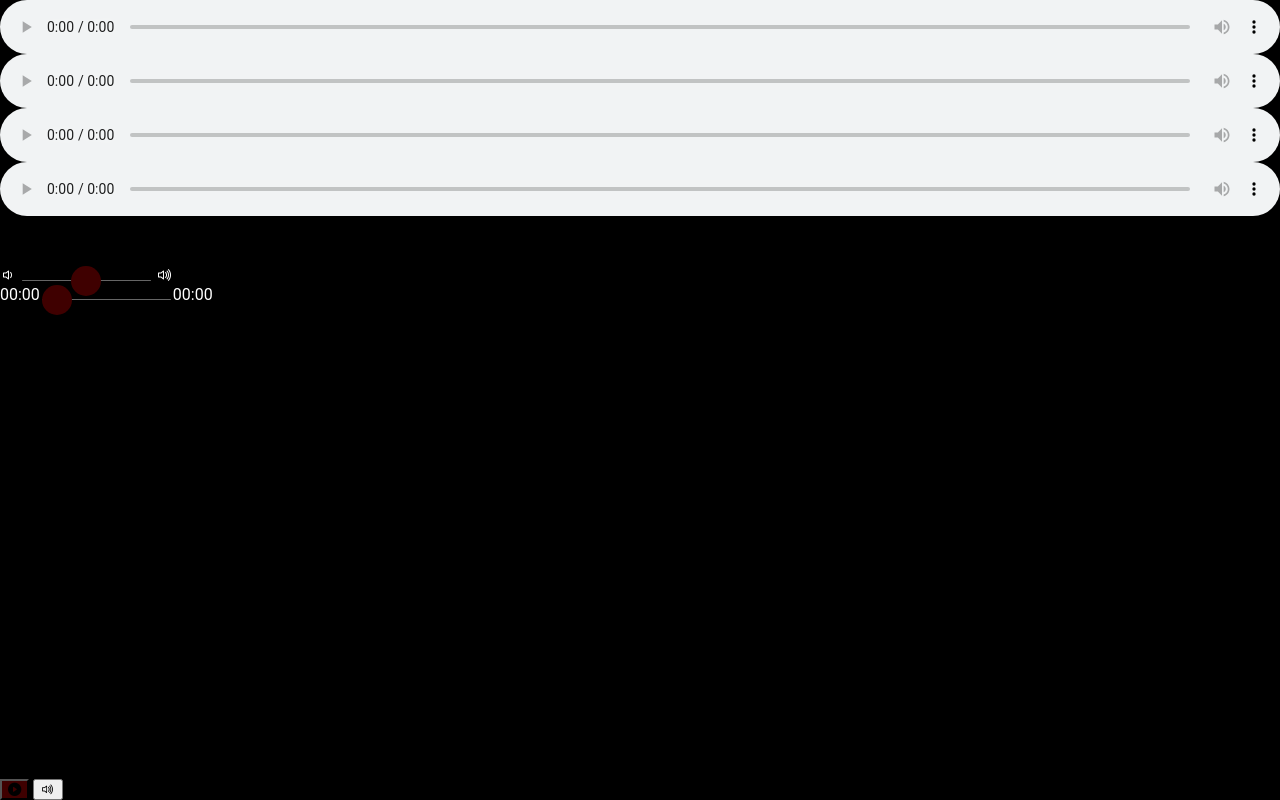
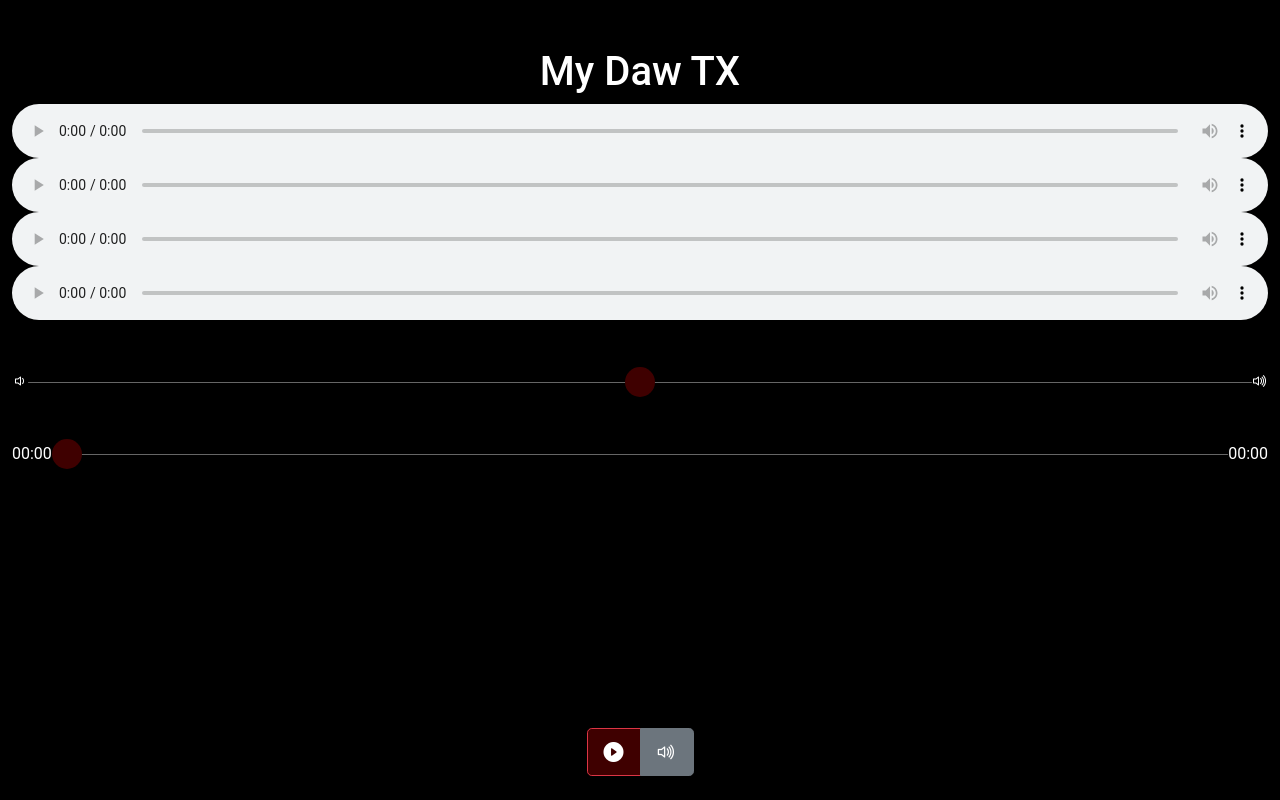
Before and after one commit to TaffarelXavier/my-daw-tx, a plain HTML site: page www/index_.html in a window 1280 px wide. Drawn offline with nearby package versions, Linux system fonts and the light colour scheme.

Commit message:
Adiciona bootstrap

```diff
--- a/www/index_.html
+++ b/www/index_.html
@@ -2,18 +2,23 @@
 <html lang="pt-br">
 
 <head>
-    <meta charset="UTF-8">
-    <meta http-equiv="X-UA-Compatible" content="IE=edge">
-    <meta name="viewport" content="width=device-width, initial-scale=1.0">
-    <title>Document</title>
+    <meta charset="utf-8">
+    <meta name="viewport" content="width=device-width, initial-scale=1">
+    <link href="https://cdn.jsdelivr.net/npm/bootstrap@5.0.2/dist/css/bootstrap.min.css" rel="stylesheet"
+        integrity="sha384-EVSTQN3/azprG1Anm3QDgpJLIm9Nao0Yz1ztcQTwFspd3yD65VohhpuuCOmLASjC" crossorigin="anonymous">
+    <title>html5boilerplate Bootstrap com Vue</title>
     <link rel="stylesheet" href="https://cdn.jsdelivr.net/npm/bootstrap-icons@1.10.3/font/bootstrap-icons.css">
     <link rel="stylesheet" href="css/style.css">
 </head>
 
 <body>
-
+    <div class="container-fluid mt-5">
         <div id="app">
-
+            <div class="row">
+                <div class="col-12 text-center">
+                    <h1>My Daw TX</h1>
+                </div>
+            </div>
             <audio controls>
                 <source src="audio_example/audio_example-bass.mp3" type="audio/mp3">
                 Seu navegador não suporta a tag de áudio.
@@ -37,8 +42,8 @@
                 <!-- VOLUME GERAL -->
                 <div class="d-flex align-items-center mb-5">
                     <i class="bi bi-volume-down"></i>
-                <input type="range" @input="alterarVolumeGeral" class="w-100 input-range" v-model="volumeGeral" min="0"
-                    max="1" step="0.01" value="0.2" />
+                    <input type="range" @input="alterarVolumeGeral" class="w-100 input-range" v-model="volumeGeral"
+                        min="0" max="1" step="0.01" value="0.2" />
                     <i class="bi bi-volume-up"></i>
                 </div>
 
@@ -59,6 +64,7 @@
                     <button type="button" class="btn btn-secondary" id="btnMuteGeneral" @click="setMuteGeneral">
                         <i class="bi bi-volume-up"></i>
                     </button>
+                </div>
             </div>
         </div>
     </div>
```
Lines whose indentation alone changed are shown as unchanged.
